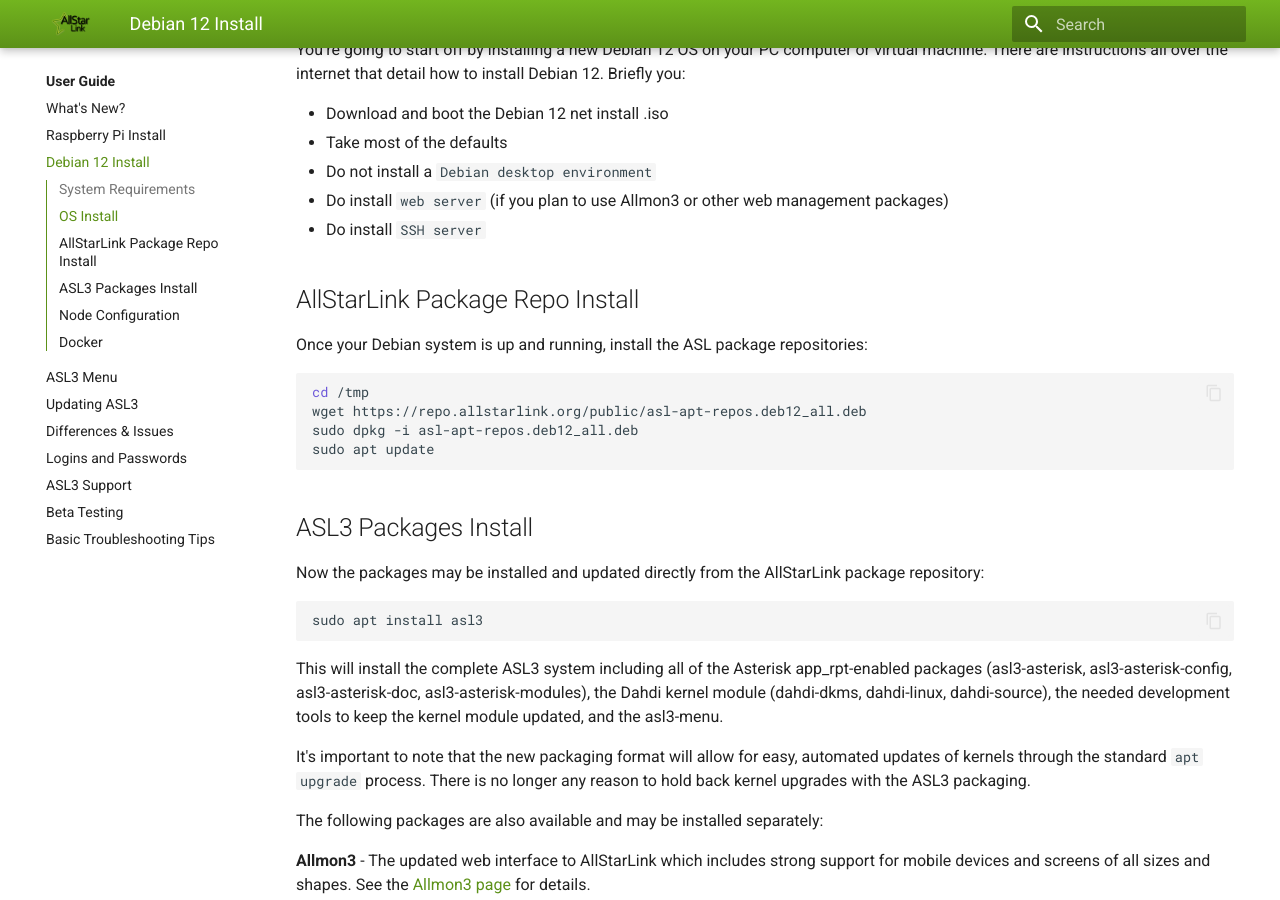
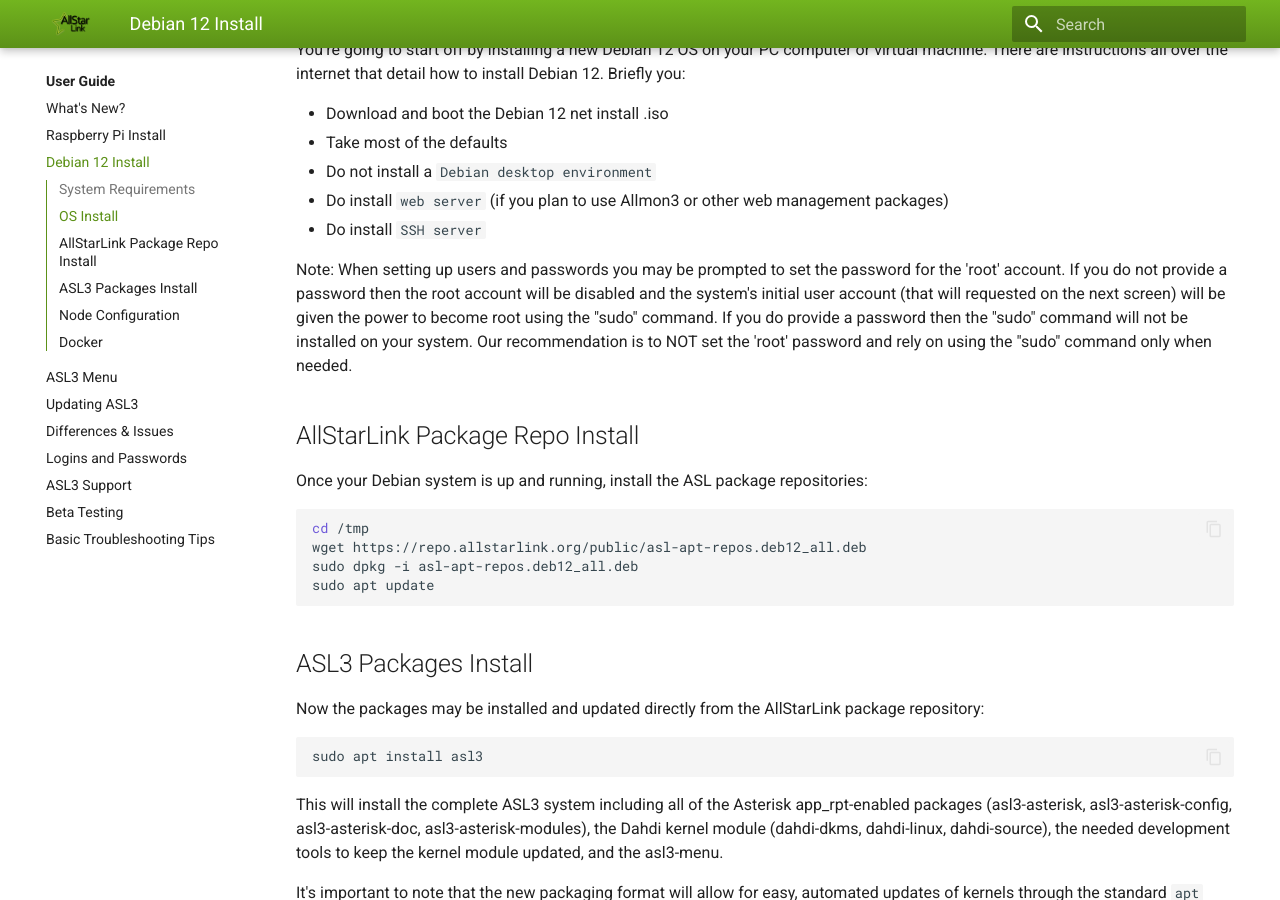
Before and after one commit to AllStarLink/ASL3-Manual, an MkDocs documentation site: the page built from docs/user-guide/install.md, in a window 1280 px wide and 900 px high, scrolled down 1235 px. Built offline with MkDocs 1.6.1 and Material for MkDocs 9.7.7, drawn with Linux system fonts in a browser that asks for light colours.

Commit message:
Add some guidance on setting up the 'root' password when installing Debian 12

```diff
--- a/docs/user-guide/install.md
+++ b/docs/user-guide/install.md
@@ -49,6 +49,8 @@
  - Do not install a `Debian desktop environment`
  - Do install `web server` (if you plan to use Allmon3 or other web management packages)
  - Do install `SSH server`
+
+Note: When setting up users and passwords you may be prompted to set the password for the 'root' account.  If you do not provide a password then the root account will be disabled and the system's initial user account (that will requested on the next screen) will be given the power to become root using the "sudo" command.  If you do provide a password then the "sudo" command will not be installed on your system.  Our recommendation is to NOT set the 'root' password and rely on using the "sudo" command only when needed.
 
 ## AllStarLink Package Repo Install
 Once your Debian system is up and running, install the ASL package repositories:
```
